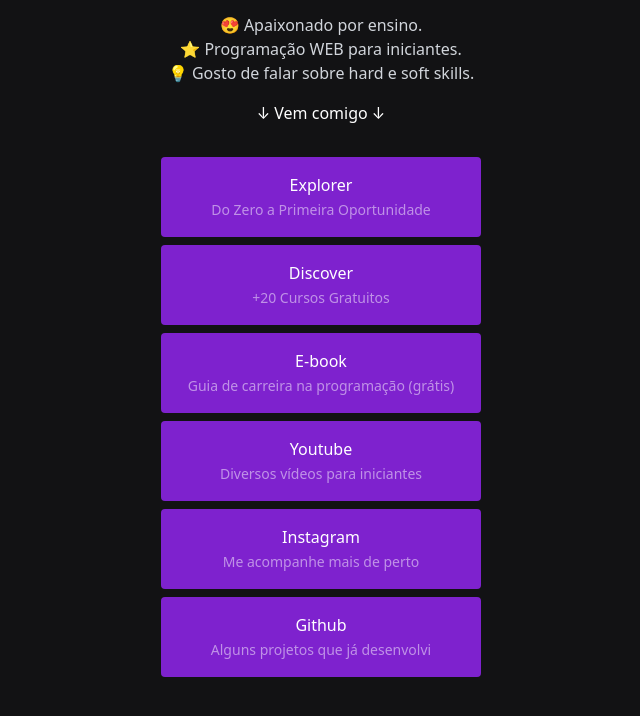
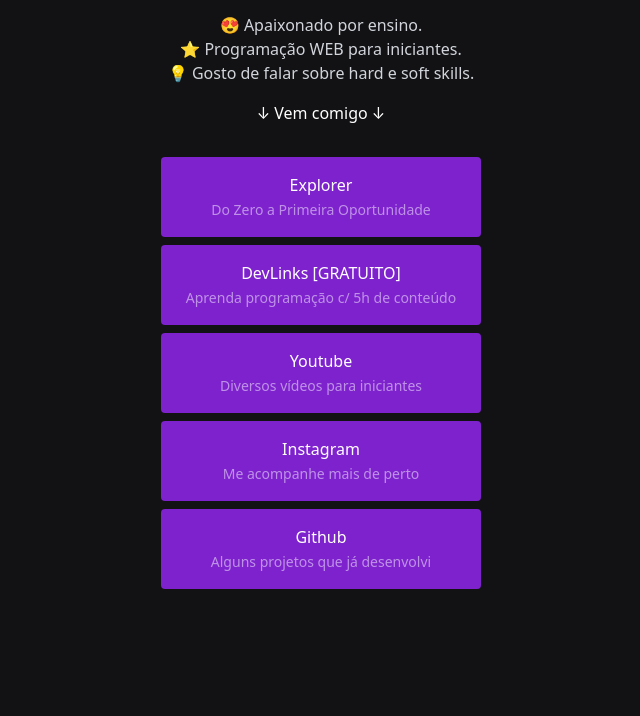
Before and after one commit to maykbrito/maykbrito.dev-v1, a website: page index.html in a window 1280 px wide. Shown: the part 188-904 px from the top of the page, without its empty margins (319-959 px from the left). After the commit the page ends 817 px from the top, so only its background shows below. Drawn offline with Linux system fonts and the light colour scheme.

Commit message:
Update links
- remove Discover and Ebook
+ add DevLinks

```diff
--- a/index.html
+++ b/index.html
@@ -38,7 +38,7 @@
         >
         <a
           target="_blank"
-          href="https://discover.maykbrito.dev"
+          href="https://devlinks.maykbrito.dev"
           class="
             block
             bg-purple-700
@@ -48,9 +48,9 @@
             rounded
             mb-2
           "
-          >Discover <br/><small class="text-sm opacity-[0.5]">+20 Cursos Gratuitos</small></a
+          >DevLinks [GRATUITO] <br/><small class="text-sm opacity-[0.5]">Aprenda programação c/ 5h de conteúdo</small></a
         >
-        <a
+        <!--<a
           target="_blank"
           href="https://ebook.maykbrito.dev"
           class="
@@ -63,7 +63,7 @@
             mb-2
           "
           >E-book <br/><small class="text-sm opacity-[0.5]">Guia de carreira na programação (grátis)</small></a
-        >
+        >-->
         <a
           target="_blank"
           href="https://youtube.com/maykbrito"
```
